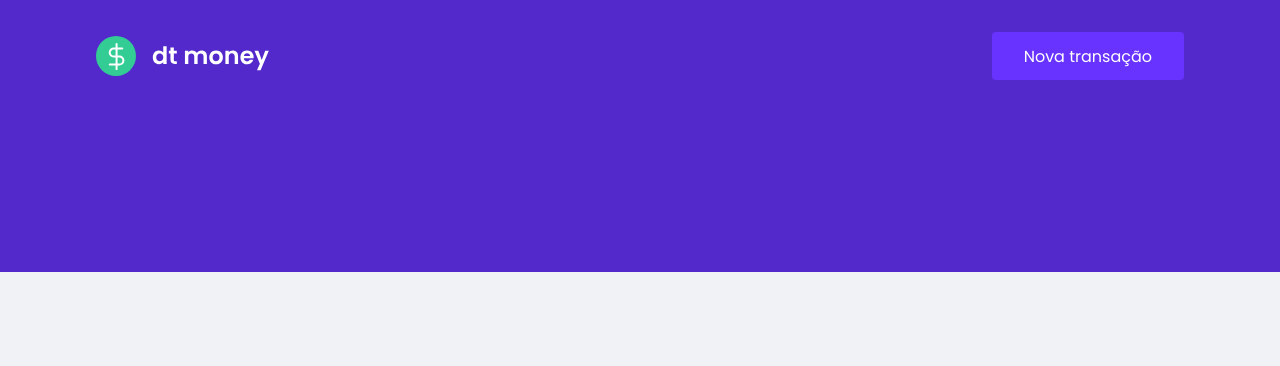
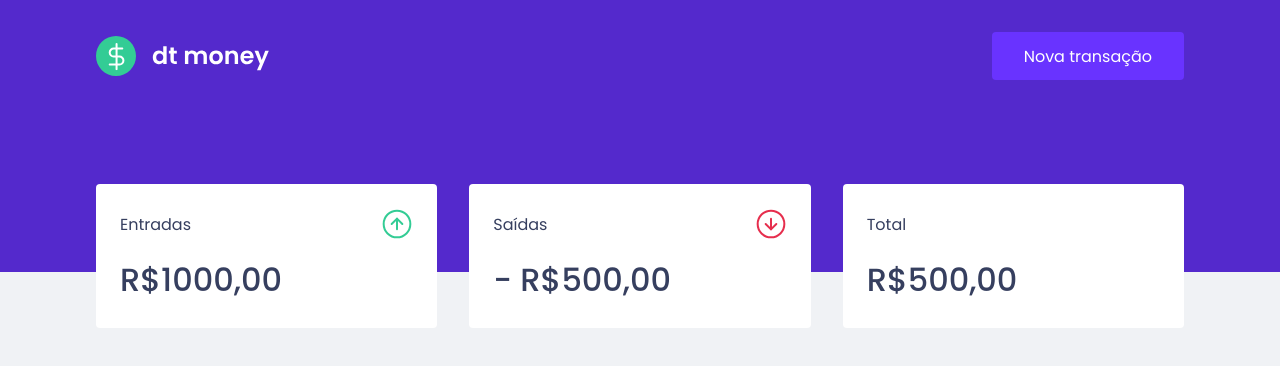
Before and after one commit to igorfiquene/dt-money, a React (Vite) app: page / in a window 1280 px wide. Shown: the top 366 px of the page. Built offline with nearby package versions, Linux system fonts and the light colour scheme.

Commit message:
component: dashboard and summary created

```diff
--- a/index.html
+++ b/index.html
@@ -6,7 +6,7 @@
 
     <meta charset="UTF-8" />
     <link rel="icon" type="image/svg+xml" href="/src/assets/images/favicon.png" />
-    <link href="https://fonts.googleapis.com/css2?family=Poppins:wght@400;600&display=swap" rel="stylesheet">
+    <link href="https://fonts.googleapis.com/css2?family=Poppins:wght@400;500;600&display=swap" rel="stylesheet">
     <meta name="viewport" content="width=device-width, initial-scale=1.0" />
     <title>Vite App</title>
   </head>
--- a/src/App.tsx
+++ b/src/App.tsx
@@ -1,3 +1,4 @@
+import { Dashboard } from "./components/Dashboard"
 import { Header } from "./components/Header"
 import { GlobalStyle } from "./styles/global"
 
@@ -5,6 +6,7 @@
   return (
     <>
       <Header />
+      <Dashboard />
       <GlobalStyle />
     </>
   )
--- /dev/null
+++ b/src/components/Dashboard/index.tsx
@@ -0,0 +1,10 @@
+import { Summary } from "../Summary";
+import { Container } from "./styles";
+
+export function Dashboard() {
+	return (
+		<Container>
+			<Summary />
+		</Container>
+	)
+}
--- /dev/null
+++ b/src/components/Dashboard/styles.ts
@@ -0,0 +1,7 @@
+import styled from 'styled-components';
+
+export const Container = styled.main`
+	max-width: 1120px;
+	margin: 0 auto;
+	padding: 2.5rem 1rem;
+`
--- /dev/null
+++ b/src/components/Summary/index.tsx
@@ -0,0 +1,37 @@
+import { Container } from "./styles";
+import incomeImg from '../../assets/images/income.svg'
+import outcomeImg from '../../assets/images/outcome.svg'
+import total from '../../assets/images/total.svg'
+
+export function Summary() {
+	return (
+		<Container>
+			<div>
+				<header>
+					<p>Entradas</p>
+					<img src={incomeImg} alt="Entradas" />
+				</header>
+
+				<strong>R$1000,00</strong>
+			</div>
+
+			<div>
+				<header>
+					<p>Saídas</p>
+					<img src={outcomeImg} alt="Saídas" />
+				</header>
+
+				<strong> - R$500,00</strong>
+			</div>
+
+			<div>
+				<header>
+					<p>Total</p>
+					<img src={total} alt="Total" />
+				</header>
+
+				<strong> R$500,00</strong>
+			</div>
+		</Container>
+	)
+}
--- /dev/null
+++ b/src/components/Summary/styles.ts
@@ -0,0 +1,29 @@
+import styled from "styled-components";
+
+export const Container = styled.div`
+	display: grid;
+	grid-template-columns: repeat(3, 1fr);
+	gap: 2rem;
+	margin-top: -8rem;
+
+	div {
+		background: var(--shape);
+		padding: 1.5rem;
+		border-radius: 0.25rem;
+		color: var(--text-title);
+
+		header {
+			display: flex;
+			align-items: center;
+			justify-content: space-between;
+		}
+
+		strong {
+			display: block;
+			margin-top: 1rem;
+			font-size: 2rem;
+			font-weight: 500;
+			line-height: 3rem;
+		}
+	}
+`
```
